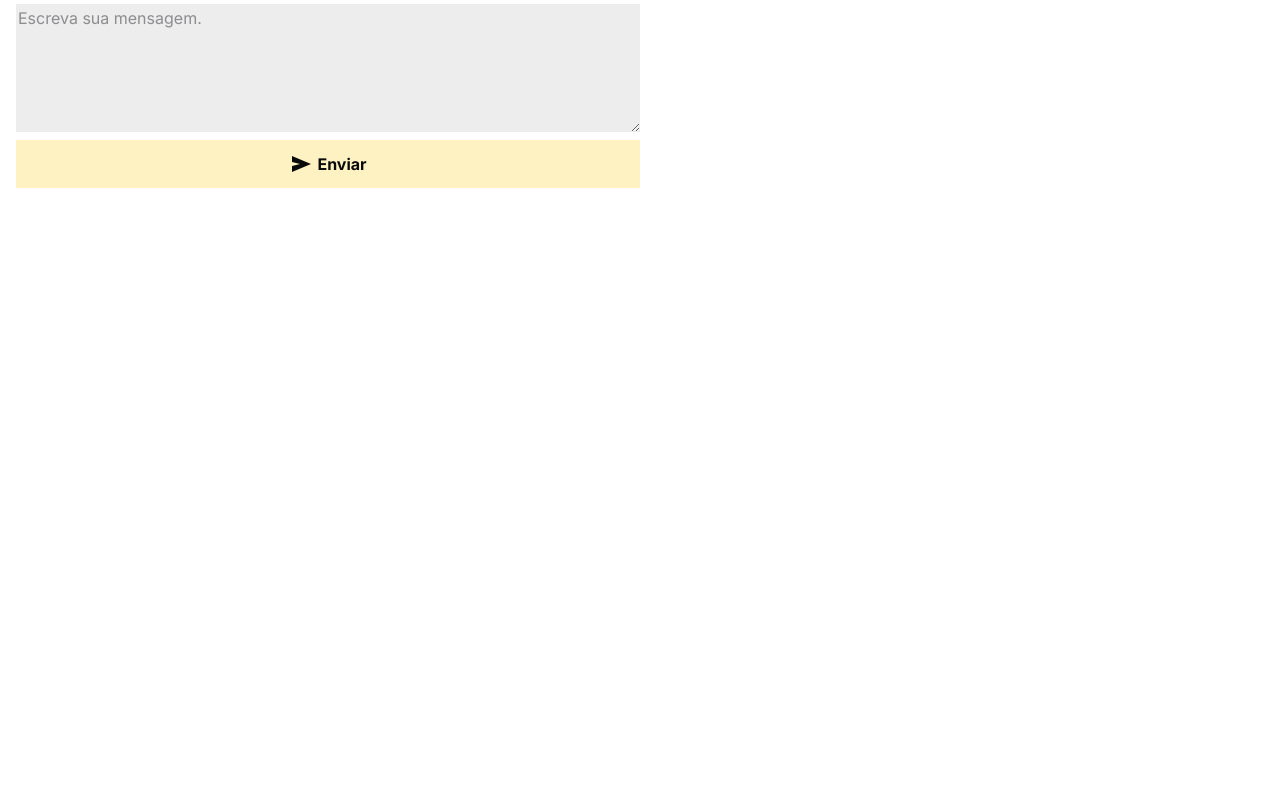
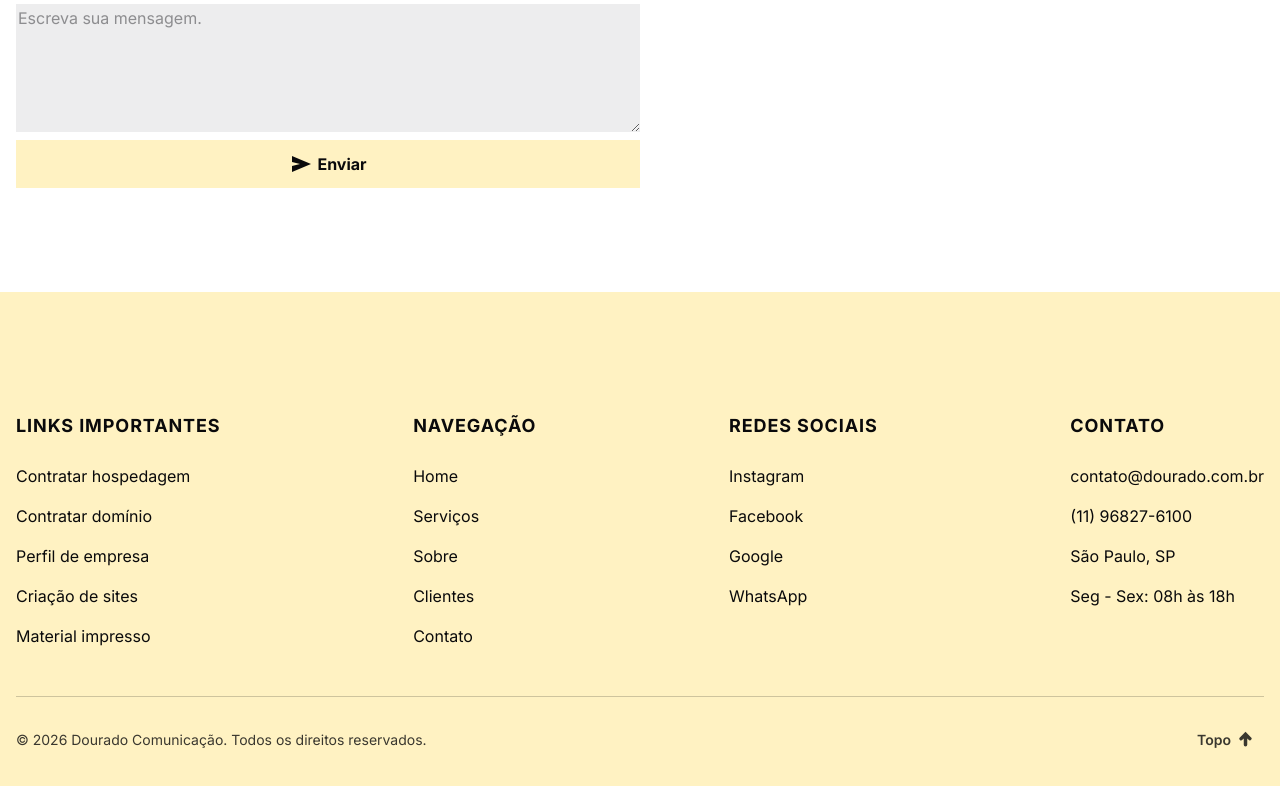
Before and after one commit to samirdourado/douradocomunicacao, a Next.js app: page / in a window 1280 px wide. Shown: the part 2003-2789 px from the top of the page. Before the commit the page ends 2247 px from the top, so only its background shows below. Built offline with nearby package versions, Linux system fonts and the light colour scheme; no server answers.

Commit message:
Feat: Footer

```diff
--- a/app/globals.css
+++ b/app/globals.css
@@ -47,4 +47,5 @@
 body {
   background-color: var(--bg);
   color: var(--text);
+  scroll-behavior: smooth;
 }
--- a/app/page.tsx
+++ b/app/page.tsx
@@ -1,5 +1,6 @@
 import About from '@/components/about';
 import Contact from '@/components/contact';
+import Footer from '@/components/footer';
 import Header from '@/components/header';
 import Hero from '@/components/hero';
 import Offerings from '@/components/offerings';
@@ -16,6 +17,7 @@ export default function Home() {
         <Offerings />
         <About />
         <Contact />
+        <Footer />
       </main>
     </>
   );
--- /dev/null
+++ b/components/footer/index.tsx
@@ -0,0 +1,176 @@
+import Link from 'next/link';
+import TypcnArrowUpThick from '../icons/top';
+
+const Footer = () => {
+  const actYear: number = new Date().getFullYear();
+
+  return (
+    <footer className='flex flex-col items-center bg-(--color-secondary) w-full px-4 pt-18 pb-18 md:pt-30 md:pb-30 lg:pb-8 text-(--grey0)'>
+      <div className='w-full max-w-7xl flex flex-wrap justify-between gap-y-8 mb-12'>
+        <div className='w-[calc(50%-1rem)] md:w-auto flex flex-col gap-4 text-left'>
+          <h6 className='font-bold text-base sm:text-lg uppercase tracking-wider mb-2 text-(--grey0)'>
+            LINKS IMPORTANTES
+          </h6>
+          <Link
+            href='https://app.turbocloud.com.br/aff.php?aff=1568'
+            target='_blank'
+            rel='noopener noreferrer'
+            className='text-(--grey0) hover:underline hover:opacity-80 transition-all text-sm sm:text-base'
+          >
+            Contratar hospedagem
+          </Link>
+          <Link
+            href='https://registro.br/'
+            target='_blank'
+            rel='noopener noreferrer'
+            className='text-(--grey0) hover:underline hover:opacity-80 transition-all text-sm sm:text-base'
+          >
+            Contratar domínio
+          </Link>
+          <Link
+            href='https://wa.me/5511968276100'
+            target='_blank'
+            rel='noopener noreferrer'
+            className='text-(--grey0) hover:underline hover:opacity-80 transition-all text-sm sm:text-base'
+          >
+            Perfil de empresa
+          </Link>
+          <Link
+            href='https://wa.me/5511968276100'
+            target='_blank'
+            rel='noopener noreferrer'
+            className='text-(--grey0) hover:underline hover:opacity-80 transition-all text-sm sm:text-base'
+          >
+            Criação de sites
+          </Link>
+          <Link
+            href='https://wa.me/5511968276100'
+            target='_blank'
+            rel='noopener noreferrer'
+            className='text-(--grey0) hover:underline hover:opacity-80 transition-all text-sm sm:text-base'
+          >
+            Material impresso
+          </Link>
+        </div>
+        <div className='w-[calc(50%-1rem)] md:w-auto flex flex-col gap-4 text-left'>
+          <h6 className='font-bold text-base sm:text-lg uppercase tracking-wider mb-2 text-(--grey0)'>
+            NAVEGAÇÃO
+          </h6>
+          <Link
+            href='#home'
+            rel='noopener noreferrer'
+            className='text-(--grey0) hover:underline hover:opacity-80 transition-all text-sm sm:text-base'
+          >
+            Home
+          </Link>
+          <Link
+            href='#servicos'
+            rel='noopener noreferrer'
+            className='text-(--grey0) hover:underline hover:opacity-80 transition-all text-sm sm:text-base'
+          >
+            Serviços
+          </Link>
+          <Link
+            href='#sobre'
+            rel='noopener noreferrer'
+            className='text-(--grey0) hover:underline hover:opacity-80 transition-all text-sm sm:text-base'
+          >
+            Sobre
+          </Link>
+          <Link
+            href='#clientes'
+            rel='noopener noreferrer'
+            className='text-(--grey0) hover:underline hover:opacity-80 transition-all text-sm sm:text-base'
+          >
+            Clientes
+          </Link>
+          <Link
+            href='#contato'
+            rel='noopener noreferrer'
+            className='text-(--grey0) hover:underline hover:opacity-80 transition-all text-sm sm:text-base'
+          >
+            Contato
+          </Link>
+        </div>
+        <div className='w-[calc(50%-1rem)] md:w-auto flex flex-col gap-4 text-left'>
+          <h6 className='font-bold text-base sm:text-lg uppercase tracking-wider mb-2 text-(--grey0)'>
+            REDES SOCIAIS
+          </h6>
+          <Link
+            href={'https://www.instagram.com/_douradocomunicacao/'}
+            target='_blank'
+            rel='noopener noreferrer'
+            className='text-(--grey0) hover:underline hover:opacity-80 transition-all text-sm sm:text-base'
+          >
+            Instagram
+          </Link>
+          <Link
+            href={'https://www.facebook.com/douradocomunicacao'}
+            target='_blank'
+            rel='noopener noreferrer'
+            className='text-(--grey0) hover:underline hover:opacity-80 transition-all text-sm sm:text-base'
+          >
+            Facebook
+          </Link>
+          <Link
+            href={'https://share.google/NLgY0oebGvhNo5cDf'}
+            target='_blank'
+            rel='noopener noreferrer'
+            className='text-(--grey0) hover:underline hover:opacity-80 transition-all text-sm sm:text-base'
+          >
+            Google
+          </Link>
+          <Link
+            href={'https://wa.me/5511968276100'}
+            target='_blank'
+            rel='noopener noreferrer'
+            className='text-(--grey0) hover:underline hover:opacity-80 transition-all text-sm sm:text-base'
+          >
+            WhatsApp
+          </Link>
+        </div>
+        <div className='w-[calc(50%-1rem)] md:w-auto flex flex-col gap-4 text-left'>
+          <h6 className='font-bold text-base sm:text-lg uppercase tracking-wider mb-2 text-(--grey0)'>
+            CONTATO
+          </h6>
+          <Link
+            href='mailto:contato@douradocomunicacao.com.br'
+            className='text-(--grey0) hover:underline hover:opacity-80 transition-all text-sm sm:text-base'
+          >
+            contato@dourado.com.br
+          </Link>
+          <Link
+            href='https://wa.me/5511968276100'
+            target='_blank'
+            rel='noopener noreferrer'
+            className='text-(--grey0) hover:underline hover:opacity-80 transition-all text-sm sm:text-base'
+          >
+            (11) 96827-6100
+          </Link>
+          <p className='text-(--grey0) hover:opacity-80 transition-all text-sm sm:text-base'>
+            São Paulo, SP
+          </p>
+          <p className='text-(--grey0) hover:opacity-80 transition-all text-sm sm:text-base'>
+            Seg - Sex: 08h às 18h
+          </p>
+        </div>
+      </div>
+      <hr className='w-full max-w-7xl border-t border-(--grey0)/20 mb-6' />
+      <div className='w-full max-w-7xl flex flex-col sm:flex-row items-center justify-between gap-4 text-sm opacity-80 text-(--grey0)'>
+        <p className='text-(--grey0) text-center sm:text-left'>
+          {actYear && typeof actYear == 'number' && !isNaN(actYear)
+            ? `© ${actYear} Dourado Comunicação. Todos os direitos reservados.`
+            : 'Dourado Comunicação. Todos os direitos reservados.'}
+        </p>
+        <Link
+          href='#home'
+          className='flex items-center gap-1 font-semibold text-(--grey0) p-2 cursor-pointer transition-all duration-300 ease-in-out hover:bg-(--color-primary) hover:rounded hover:scale-[1.02] hover:shadow-lg'
+        >
+          Topo <TypcnArrowUpThick />
+        </Link>
+      </div>
+    </footer>
+  );
+};
+
+export default Footer;
--- /dev/null
+++ b/components/icons/top.tsx
@@ -0,0 +1,21 @@
+import React, { SVGProps } from 'react';
+
+const TypcnArrowUpThick = (props: SVGProps<SVGSVGElement>) => {
+  return (
+    <svg
+      xmlns='http://www.w3.org/2000/svg'
+      width='1.5em'
+      height='1.5em'
+      viewBox='0 0 24 24'
+      {...props}
+    >
+      {/* Icon from Typicons by Stephen Hutchings - https://creativecommons.org/licenses/by-sa/4.0/ */}
+      <path
+        fill='currentColor'
+        d='M12 3.172L5.586 9.586a2 2 0 1 0 2.828 2.828L10 10.828v7.242a2 2 0 0 0 4 0v-7.242l1.586 1.586c.391.391.902.586 1.414.586s1.023-.195 1.414-.586a2 2 0 0 0 0-2.828z'
+      />
+    </svg>
+  );
+};
+
+export default TypcnArrowUpThick;
```
